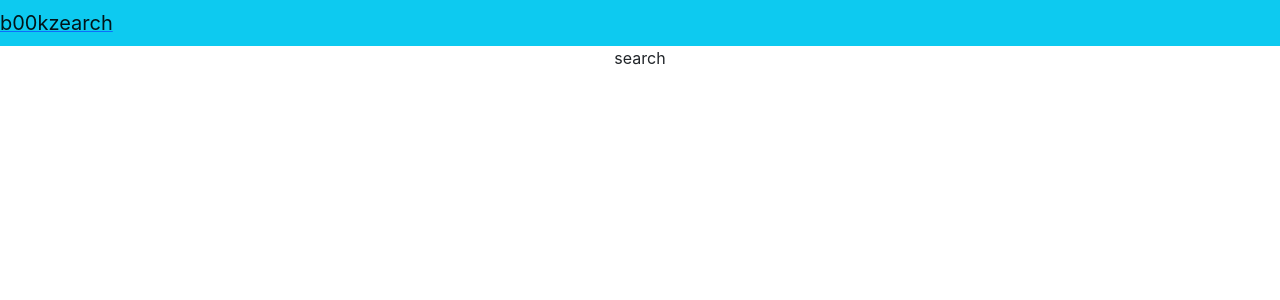
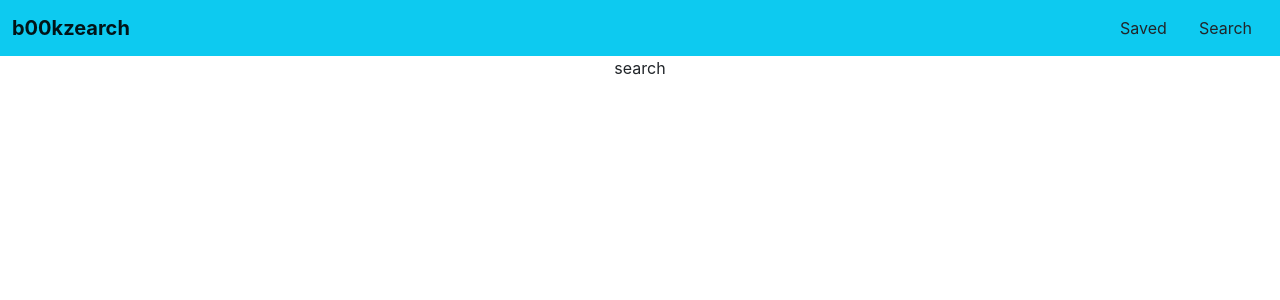
Before and after one commit to SprengerV/b00kzearch, a React (Create React App) app in the folder client/: page / in a window 1280 px wide. Shown: the top 300 px of the page. Built offline with nearby package versions, Linux system fonts and the light colour scheme.

Commit message:
working navbar

```diff
--- a/client/src/components/nav/index.js
+++ b/client/src/components/nav/index.js
@@ -1,13 +1,25 @@
 import React from 'react';
 import { Link } from 'react-router-dom';
-import { Navbar } from 'react-bootstrap';
+import { Navbar, Nav as Nv, Container, Row } from 'react-bootstrap';
+import './nav.css';
 
 const Nav = () => {
     return (
         <Navbar bg="info" expand="md">
-            <Link to="/">
-                <Navbar.Brand>b00kzearch</Navbar.Brand>
-            </Link>
+            <Container fluid={ true }>
+                    <Link to="/">
+                        <Navbar.Brand id="brand">b00kzearch</Navbar.Brand>
+                    </Link>
+                    <Navbar.Toggle aria-controls="nav-collapse"/>
+                    <Navbar.Collapse id="nav-collapse" className="flex-row-reverse">
+                        <Nv.Link>
+                            <Link className="text-dark" to="/search">Search</Link>
+                        </Nv.Link>
+                        <Nv.Link>
+                            <Link className="text-dark" to="/saved">Saved</Link>
+                        </Nv.Link>
+                    </Navbar.Collapse>
+            </Container>
         </Navbar>
     );
 };
--- /dev/null
+++ b/client/src/components/nav/nav.css
@@ -0,0 +1,6 @@
+a {
+    text-decoration: none;
+}
+.navbar-brand {
+    font-weight: bold;
+}
```
